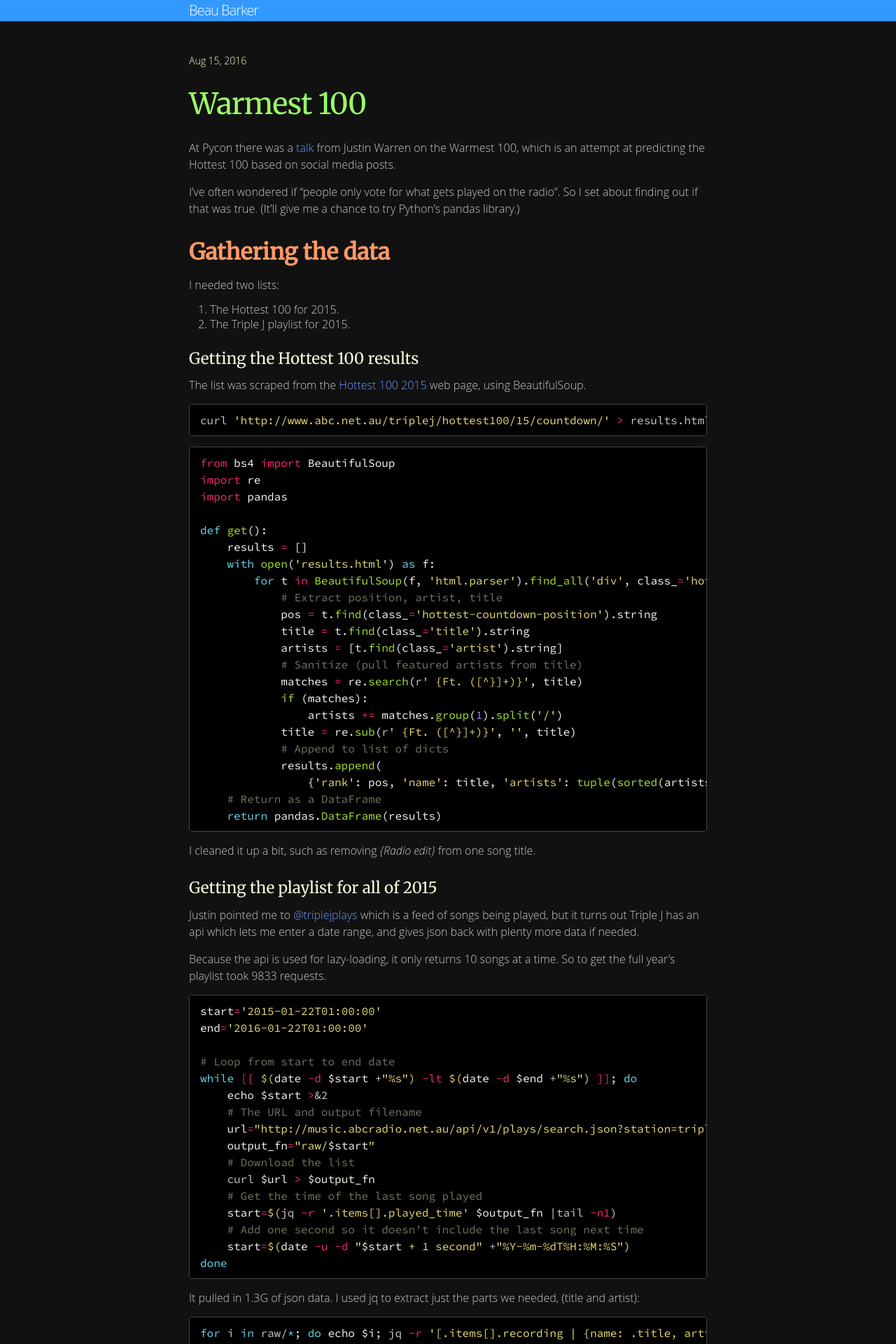
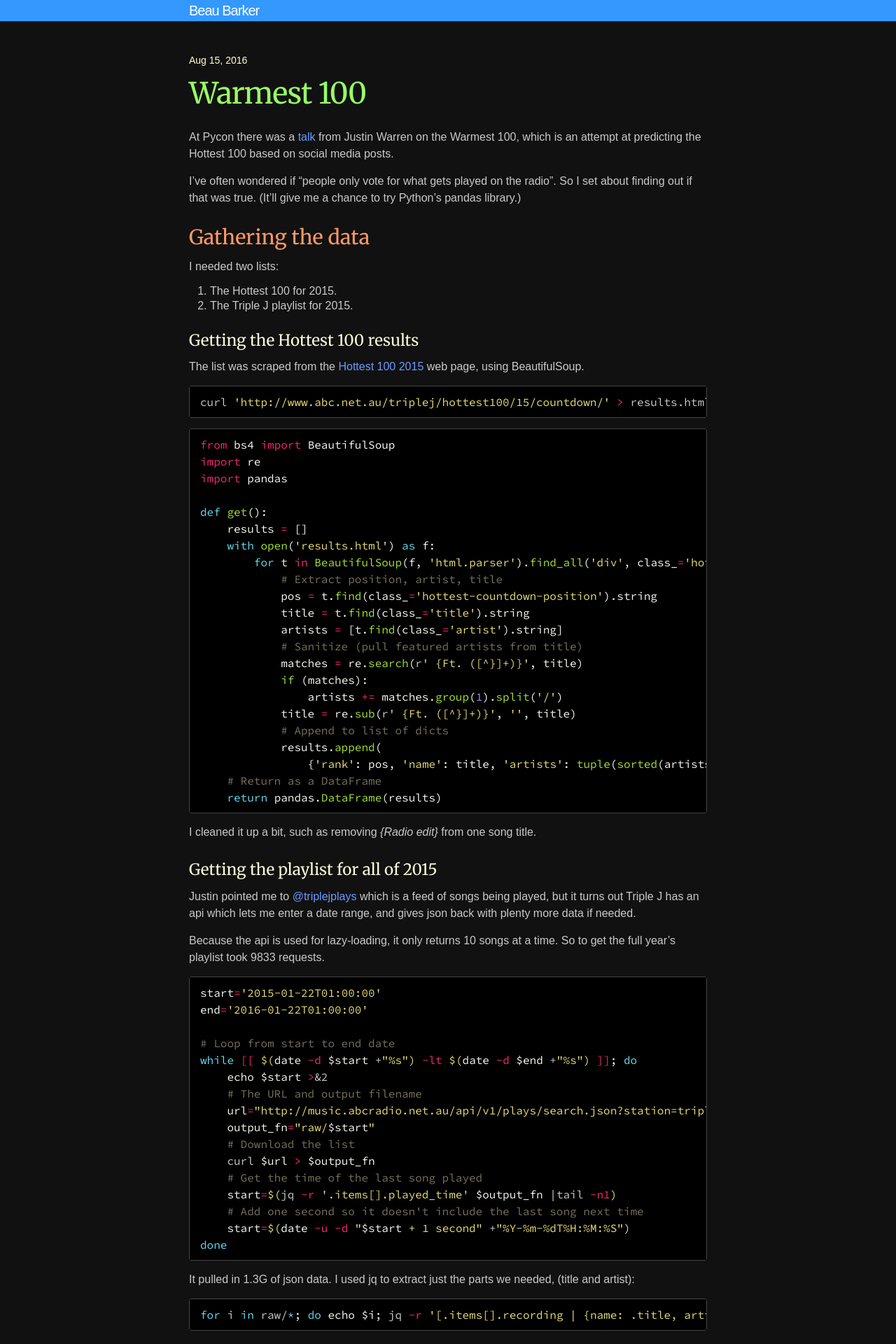
Before and after one commit to explodinglabs/explodinglabs.github.io, a Jekyll site: the page built from _posts/2016-08-15-warmest-100.markdown, in a window 1280 px wide. Shown: the top 1920 px of the page at 70% size. Built offline with Jekyll 4.4.1, drawn with Linux system fonts in a browser that asks for light colours; some web fonts are replaced; comment, search, counter and statistics services are not loaded.

Commit message:
Adjust design

```diff
--- a/_sass/_layout.scss
+++ b/_sass/_layout.scss
@@ -49,7 +49,7 @@
 
 .post-meta {
     font-size: $small-font-size;
-    margin-bottom: $spacing-unit;
+    margin-bottom: $spacing-unit/2;
     color: $yellow-light;
     a {
         color: $yellow-light;
@@ -75,10 +75,6 @@
         color: $page-title-color;
         margin-bottom: $spacing-unit;
         letter-spacing: -1px;
-
-        @include media-query($on-laptop) {
-            font-size: 36px;
-        }
     }
 
 }
@@ -89,15 +85,8 @@
     h1 {
         margin-top: $spacing-unit;
         margin-bottom: $spacing-unit/2;
-        font-weight: bold;
-        font-size: 32px;
-        font-size: 2rem;
-        line-height: 1.25;
+        font-size: $h1-size;
         color: $h1-color;
-
-        @include media-query($on-laptop) {
-            font-size: 28px;
-        }
     }
 
     h2 {
@@ -105,18 +94,13 @@
         margin-bottom: $spacing-unit/2;
         font-size: $h2-size;
         color: $h2-color;
-
-        @include media-query($on-laptop) {
-            font-size: 22px;
-        }
     }
 }
 
 #home {
     ul {
         list-style-type: none;
-        margin: 0 0 $spacing-unit;
-        padding: 0;
+        margin-bottom: $spacing-unit;
     }
 }
 
--- a/css/main.scss
+++ b/css/main.scss
@@ -4,7 +4,7 @@
 @charset "utf-8";
 
 // Our variables
-$base-font-family: 'Open sans', sans-serif;
+$base-font-family: sans-serif;
 $base-font-size: 16px;
 $base-font-weight: 100;
 $small-font-size: $base-font-size * 0.875;
@@ -12,7 +12,7 @@ $base-line-height: 1.5;
 
 $page-title-color: #9f6;
 $h1-color: #f96;
-$h1-size: 2.2em;
+$h1-size: 1.8em;
 $h2-color: #f9f9d9;
 $h2-size: 1.4em;
 
```
